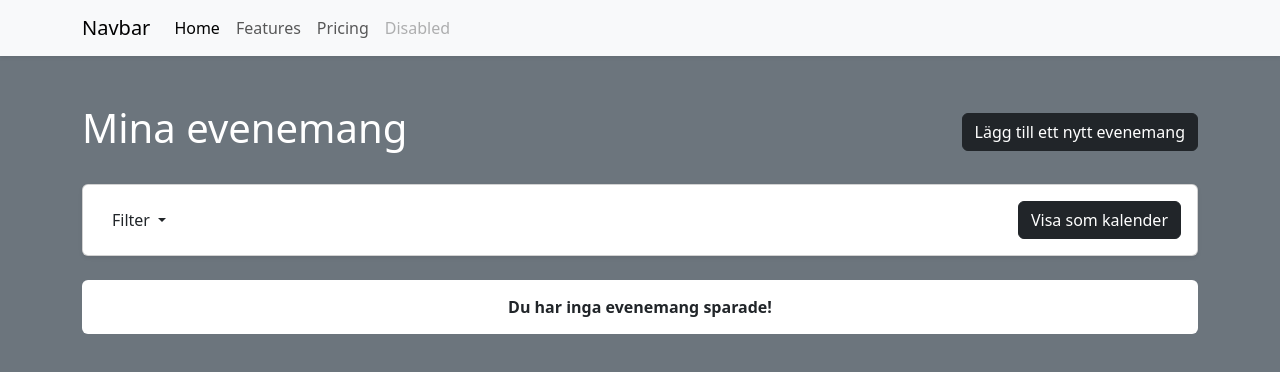
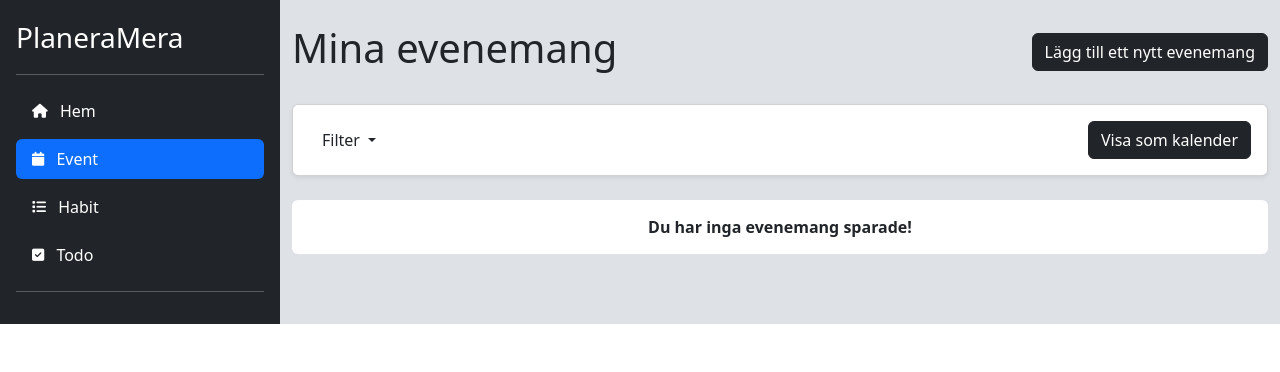
Before and after one commit to OmsUgan/FEND24_PROJEKT, a plain HTML site: page dashboard/event/event.html in a window 1280 px wide. Drawn offline with nearby package versions, Linux system fonts and the light colour scheme.

Commit message:
implemented in the new dashboard

```diff
--- /dev/null
+++ b/assets/css/style.css
@@ -0,0 +1,9 @@
+.list-group-item {
+    display: flex;
+    align-items: center;
+    border-radius: 0.5rem;
+    margin-bottom: 20px;
+    padding: 15px 20px;
+    margin-top: 0;
+    border-width: 0 !important;
+  }
--- a/event.html
+++ b/dashboard/event/event.html
@@ -4,47 +4,71 @@
     <meta charset="UTF-8">
     <meta http-equiv="X-UA-Compatible" content="IE=edge">
     <meta name="viewport" content="width=device-width, initial-scale=1.0">
+    <title>PlaneraMera - Event</title>
+
     <link href="https://cdn.jsdelivr.net/npm/bootstrap@5.3.3/dist/css/bootstrap.min.css" rel="stylesheet" integrity="sha384-QWTKZyjpPEjISv5WaRU9OFeRpok6YctnYmDr5pNlyT2bRjXh0JMhjY6hW+ALEwIH" crossorigin="anonymous">
+    <link rel="stylesheet" href="/assets/css/style.css">
     <script src="https://cdn.jsdelivr.net/npm/bootstrap@5.3.3/dist/js/bootstrap.bundle.min.js" integrity="sha384-YvpcrYf0tY3lHB60NNkmXc5s9fDVZLESaAA55NDzOxhy9GkcIdslK1eN7N6jIeHz" crossorigin="anonymous" defer></script>
     <script src='https://cdn.jsdelivr.net/npm/fullcalendar@6.1.15/index.global.min.js' defer></script>
     <script src="https://cdn.jsdelivr.net/npm/@fullcalendar/core@6.1.15/locales-all.global.min.js" defer></script>
     <script src="https://kit.fontawesome.com/26aec75d85.js" crossorigin="anonymous" defer></script>
-    <script src="assets/js/event-handler.js" type="module" defer></script>
-    <title>Document</title>
-    <style>
-      .list-group-item {
-        display: flex;
-        align-items: center;
-        border-radius: 0.5rem;
-        margin-bottom: 20px;
-        padding: 15px 20px;
-        margin-top: 0;
-        border-width: 0 !important;
-      }
-    </style>
+    <script src="/assets/js/event-handler.js" type="module" defer></script>
+
 </head>
-<body class="bg-secondary">
-    <nav class="navbar navbar-expand-lg bg-body-tertiary shadow-sm">
-        <div class="container">
-          <a class="navbar-brand" href="#">Navbar</a>
-          <button class="navbar-toggler" type="button" data-bs-toggle="collapse" data-bs-target="#navbarNavAltMarkup" aria-controls="navbarNavAltMarkup" aria-expanded="false" aria-label="Toggle navigation">
-            <span class="navbar-toggler-icon"></span>
-          </button>
-          <div class="collapse navbar-collapse" id="navbarNavAltMarkup">
-            <div class="navbar-nav">
-              <a class="nav-link active" aria-current="page" href="#">Home</a>
-              <a class="nav-link" href="#">Features</a>
-              <a class="nav-link" href="#">Pricing</a>
-              <a class="nav-link disabled" aria-disabled="true">Disabled</a>
+<body>
+    <main class="d-flex flex-nowrap" style="background-color: #dee2e6;">
+        <!-- Här börjar sidebar -->
+        <div class="d-flex flex-column flex-shrink-0 p-3 text-bg-dark" style="width: 280px;">
+          <a href="/" class="d-flex align-items-center mb-3 mb-md-0 me-md-auto text-white text-decoration-none">
+            <span class="fs-3">PlaneraMera</span>
+          </a>
+          <hr>
+
+          <ul class="nav nav-pills flex-column mb-auto">
+            <li class="nav-item mb-2">
+              <a href="#" class="nav-link text-white" aria-current="page">
+                <i class="fa-solid fa-house fa-sm me-2"></i>
+                Hem
+              </a>
+            </li>
+            <li class="nav-item mb-2">
+              <a href="#" class="nav-link active">
+                <i class="fa-solid fa-calendar fa-sm me-2"></i>
+                Event
+              </a>
+            </li>
+            <li class="nav-item mb-2">
+              <a href="#" class="nav-link text-white">
+                <i class="fa-solid fa-list fa-sm me-2"></i>
+                Habit
+              </a>
+            </li>
+            <li class="nav-item">
+              <a href="#" class="nav-link text-white">
+                <i class="fa-solid fa-square-check fa-sm me-2"></i>
+                Todo
+              </a>
+            </li>
+          </ul>
+
+          <hr>
+          <!-- <div class="dropdown">
+              <a href="#" class="d-flex align-items-center text-white text-decoration-none dropdown-toggle" data-bs-toggle="dropdown" aria-expanded="false">
+                <img src="https://encrypted-tbn0.gstatic.com/images?q=tbn:ANd9GcSgCVERpCw4kwRI8INQtcfx9XJCMYPb2eNDJQ&s" alt="" width="32" height="32" class="rounded-circle me-2">
+                <strong>Namn och förnamn</strong>
+              </a>
+              <ul class="dropdown-menu dropdown-menu-dark text-small shadow">
+                <li><a class="dropdown-item" href="#">Logga ut</a></li>
+              </ul>
+            </div> -->
         </div>
-          </div>
-        </div>
-    </nav>
+        <!-- Här slutar sidebar -->
 
-    <div class="container pt-5">
+        <div class="b-example-vr container pt-4">
+          <!-- Här ska ditt content vara -->
           <div class="d-flex justify-content-between align-items-center">
             <div>
-          <p class="h1 text-white">Mina evenemang</p>
+              <p class="h1 text-dark">Mina evenemang</p>
             </div>
             <div>
               <button type="button" class="btn btn-dark" data-bs-toggle="modal" data-bs-target="#new-event">
@@ -52,6 +76,7 @@
               </button>
             </div>
           </div>
+
           <div class="card shadow-sm my-4">
             <div class="card-body">
               <div class="d-flex justify-content-between">
@@ -89,6 +114,7 @@
             </div>
           </div>
         </div>
+      </main>
 
     <!-- Modal -->
     <div class="modal fade" id="new-event" tabindex="-1" aria-labelledby="newEventLabel" aria-hidden="true">
@@ -121,7 +147,6 @@
           </div>
         </div>
     </div>
-
 
     <!-- Uppdatera -->
     <div class="modal fade" id="updateModal" tabindex="-1" aria-labelledby="updateEventLabel" aria-hidden="true">
```
Lines whose indentation alone changed are shown as unchanged.
